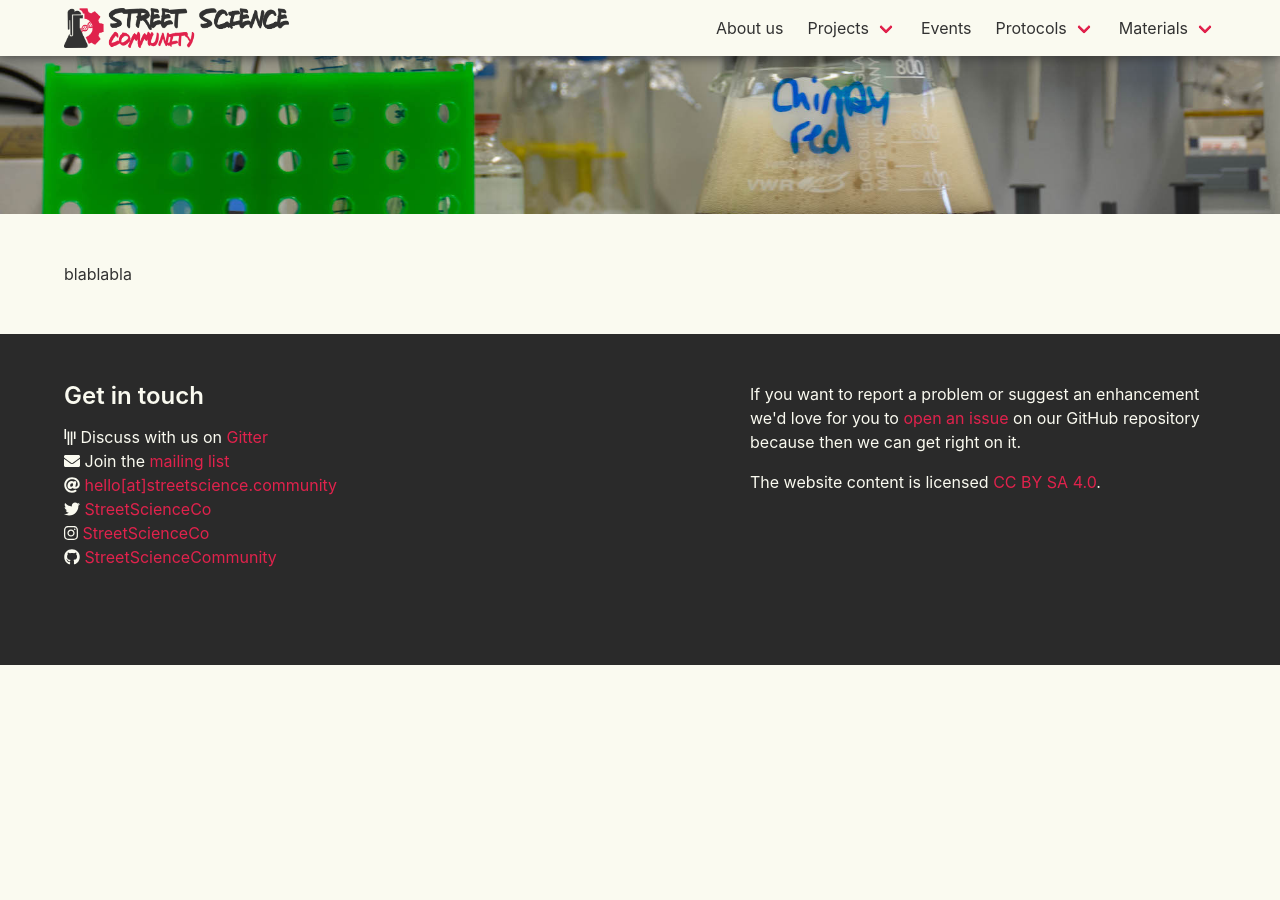
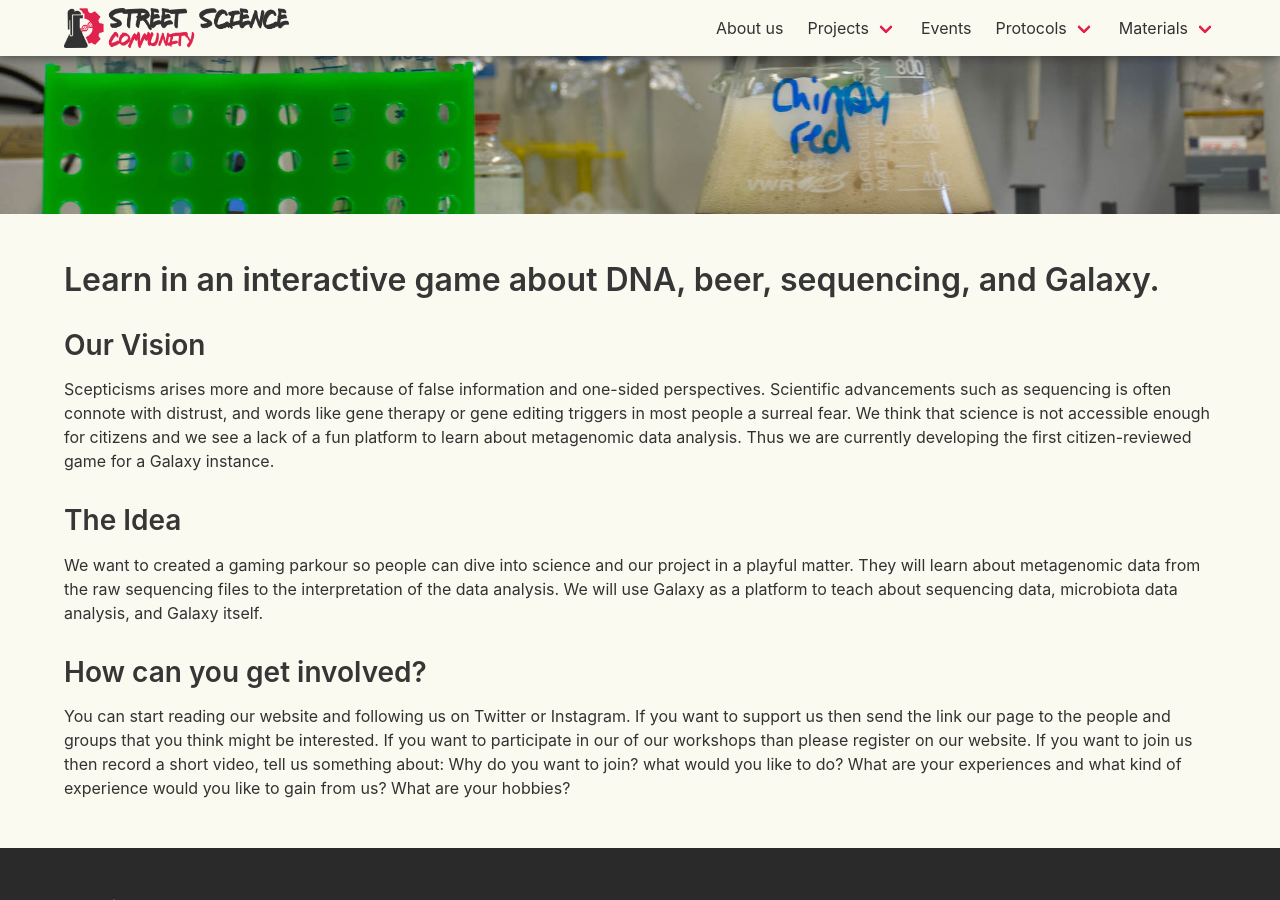
Before and after one commit to StreetScienceCommunity/StreetScienceCommunity.github.io, a Jekyll site: the page built from _projects/beerdecoded_game.md, in a window 1280 px wide and 900 px high, scrolled down 416 px. Built offline with Jekyll 4.4.1, drawn with Linux system fonts in a browser that asks for light colours; nearby versions of some CDN libraries; before the commit the page ends 1081 px from its top, so only the background shows below that.

```diff
--- a/_projects/beerdecoded_game.md
+++ b/_projects/beerdecoded_game.md
@@ -5,4 +5,13 @@
 description: An online game to analyze BeerDEcoded data
 ---
 
-blablabla
+# Learn in an interactive game about DNA, beer, sequencing, and Galaxy.
+
+## Our Vision
+Scepticisms arises more and more because of false information and one-sided perspectives. Scientific advancements such as sequencing is often connote with distrust, and words like gene therapy or gene editing triggers in most people a surreal fear. We think that science is not accessible enough for citizens and we see a lack of a fun platform to learn about metagenomic data analysis. Thus we are currently developing the first citizen-reviewed game for a Galaxy instance.
+
+## The Idea
+We want to created a gaming parkour so people can dive into science and our project in a playful matter. They will learn about metagenomic data from the raw sequencing files to the interpretation of the data analysis. We will use Galaxy as a platform to teach about sequencing data, microbiota data analysis, and Galaxy itself.
+
+## How can you get involved?
+You can start reading our website and following us on Twitter or Instagram. If you want to support us then send the link our page to the people and groups that you think might be interested. If you want to participate in our of our workshops than please register on our website. If you want to join us then record a short video, tell us something about: Why do you want to join? what would you like to do? What are your experiences and what kind of experience would you like to gain from us? What are your hobbies?
```
